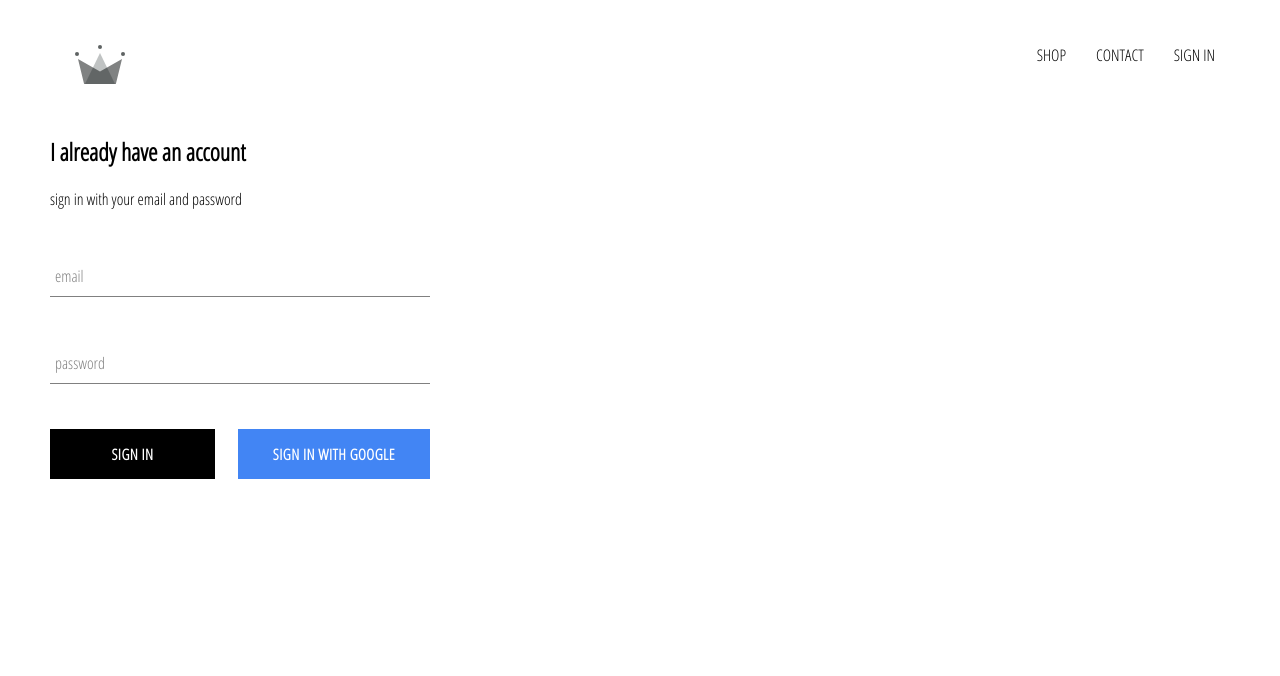
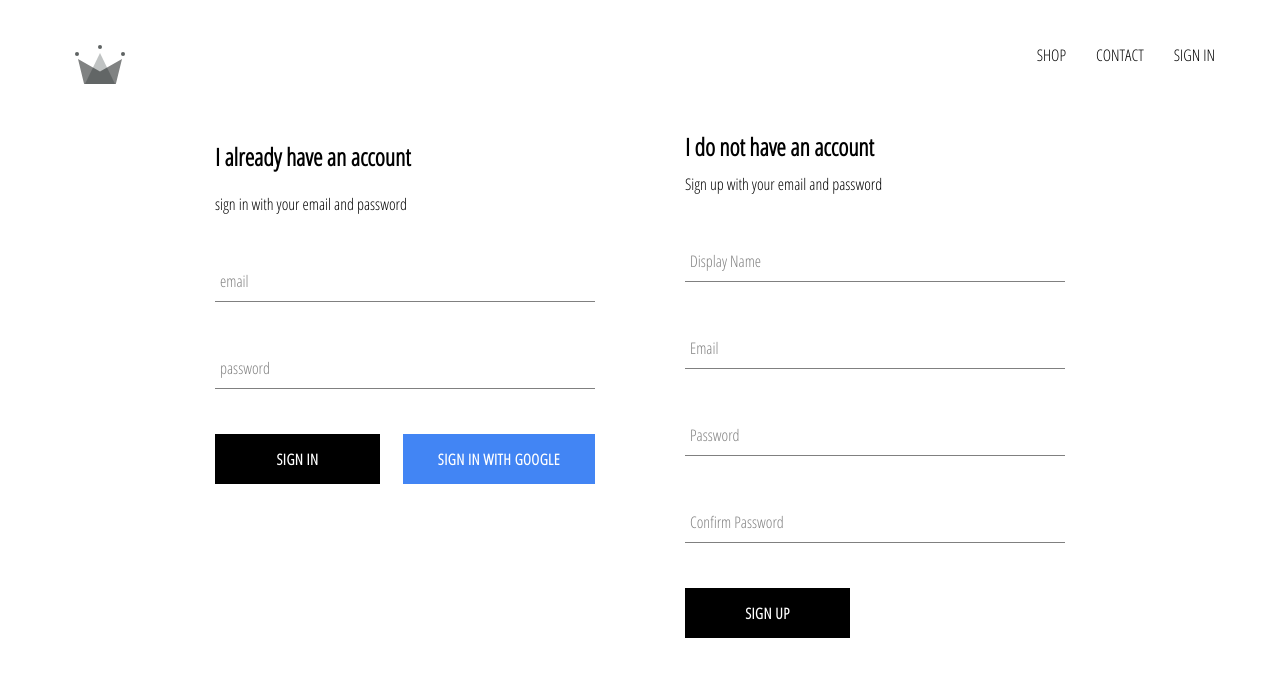
Before and after one commit to neonmohsen/E-Commerce, a React (Create React App) app: page /signin in a window 1280 px wide. Shown: the top 676 px of the page. Built offline with nearby package versions, Linux system fonts and the light colour scheme; no server answers.

Commit message:
config firestore for sign up with email and google autth

```diff
--- a/src/App.js
+++ b/src/App.js
@@ -1,22 +1,33 @@
-import React , {useState , useEffect} from "react";
+import React, { useState, useEffect } from "react";
 import Header from "./components/header/header";
 import Router from "./routes";
-import { auth } from "./firebase/firebase.utils";
+import { auth, createUserProfileDocument } from "./firebase/firebase.utils";
 
 function App() {
 
-  const [userData , setUserData] = useState();
+  const [userData, setUserData] = useState();
 
   useEffect(() => {
-    auth.onAuthStateChanged(user => {
-      setUserData(user)
+    auth.onAuthStateChanged(async userAuth => {
+      if (userAuth) {
+        const userRef = await createUserProfileDocument(userAuth);
+
+        userRef.onSnapshot(snapShot => {
+          setUserData({
+            id: snapShot.id,
+            ...snapShot.data()
+          })
+        });
+      } else {
+        setUserData(userAuth)
+      }
+
     })
-    console.log(userData);
   })
 
   return (
     <>
-      <Header userData = {userData}/>
+      <Header userData={userData} />
       <Router />
     </>
   );
--- /dev/null
+++ b/src/components/sign-up/signUp.js
@@ -0,0 +1,89 @@
+import { useState } from "react";
+
+import FormInput from "../form-input/formInput";
+import CustomButton from "../custom-button/customBotton";
+import { auth, createUserProfileDocument } from "../../firebase/firebase.utils";
+
+import './signUp.style.scss';
+
+export default function SignUp() {
+
+    const [data, setData] = useState({
+        displayName: '',
+        email: '',
+        password: '',
+        confirmPassword: ''
+    });
+
+    const handleSubmit = async (event) => {
+        event.preventDefault();
+
+        if (data.password !== data.confirmPassword) {
+            alert("password don't match")
+            return;
+        }
+
+        try {
+
+            const { user } = await auth.createUserWithEmailAndPassword(data.email, data.password);
+
+            await createUserProfileDocument(user , {displayName : data.displayName});
+
+            setData({
+                displayName: '',
+                email: '',
+                password: '',
+                confirmPassword: ''
+            })
+
+        } catch (error) {
+            console.error(error);
+        }
+    };
+
+    const handleChange = (event) => {
+        const { name, value } = event.target;
+
+        setData({...data,  [name]: value })
+    }
+
+    return (
+        <>
+            <div className="sign-up">
+                <h2 className="title">I do not have an account</h2>
+                <span>Sign up with your email and password</span>
+                <form className="sign-up-form" onSubmit={handleSubmit}>
+                    <FormInput
+                        type="text"
+                        value={data.displayName}
+                        onChange={handleChange}
+                        name="displayName"
+                        label="Display Name"
+                        required />
+                    <FormInput
+                        type="email"
+                        value={data.email}
+                        onChange={handleChange}
+                        name="email"
+                        label="Email"
+                        required />
+                    <FormInput
+                        type="password"
+                        value={data.password}
+                        onChange={handleChange}
+                        name="password"
+                        label="Password"
+                        required />
+                    <FormInput
+                        type="password"
+                        value={data.confirmPassword}
+                        onChange={handleChange}
+                        name="confirmPassword"
+                        label="Confirm Password"
+                        required />
+                    <CustomButton type="submit">SIGN UP</CustomButton>
+                </form>
+            </div>
+        </>
+    )
+}
--- /dev/null
+++ b/src/components/sign-up/signUp.style.scss
@@ -0,0 +1,8 @@
+.sign-up {
+  display: flex;
+  flex-direction: column;
+  width: 380px;
+  .title {
+    margin: 10px 0;
+  }
+}
--- a/src/firebase/firebase.utils.js
+++ b/src/firebase/firebase.utils.js
@@ -12,6 +12,33 @@
   measurementId: "G-9Z3WQR85WZ"
 };
 
+export const createUserProfileDocument = async (userAuth , additionalData) => {
+  if(!userAuth) return;
+
+  const userRef = firestore.doc(`users/${userAuth.uid}`);
+
+  const snapShot = await userRef.get();
+
+  if(!snapShot.exists){
+    const {displayName , email } = userAuth;
+    const createdAt = new Date();
+
+
+    try{
+      await userRef.set({
+        email,
+        displayName,
+        createdAt,
+        ...additionalData
+      })
+    }catch(error){
+      console.log("error creating user" , error.message);
+    }
+  }
+
+  return userRef;
+}
+
 firebase.initializeApp(config);
 
 export const auth = firebase.auth();
--- a/src/pages/SignPage.js
+++ b/src/pages/SignPage.js
@@ -1,12 +1,14 @@
 import "./SignPage.style.scss"
 
-import SignIn from "../components/sign-in/signIn"
+import SignIn from "../components/sign-in/signIn";
+import SignUp from "../components/sign-up/signUp"
 
 export default function SignPage(){
     return(
         <>
             <div className = "sign-in-and-sing-up">
                 <SignIn />
+                <SignUp />
             </div>
         </>
     )
--- a/src/pages/SignPage.style.scss
+++ b/src/pages/SignPage.style.scss
@@ -0,0 +1,6 @@
+.sign-in-and-sing-up{
+    width : 850px;
+    display : flex;
+    justify-content: space-between;
+    margin : 30px auto;
+}
```
